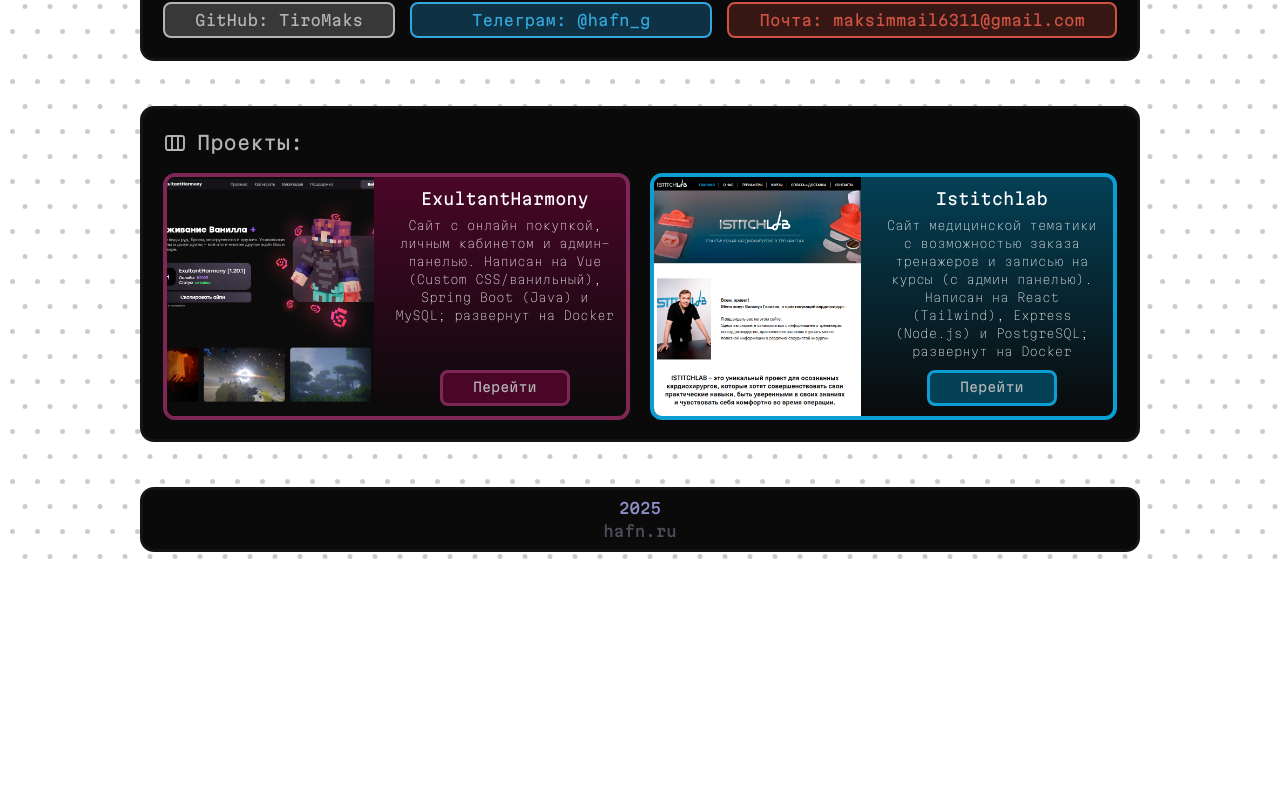
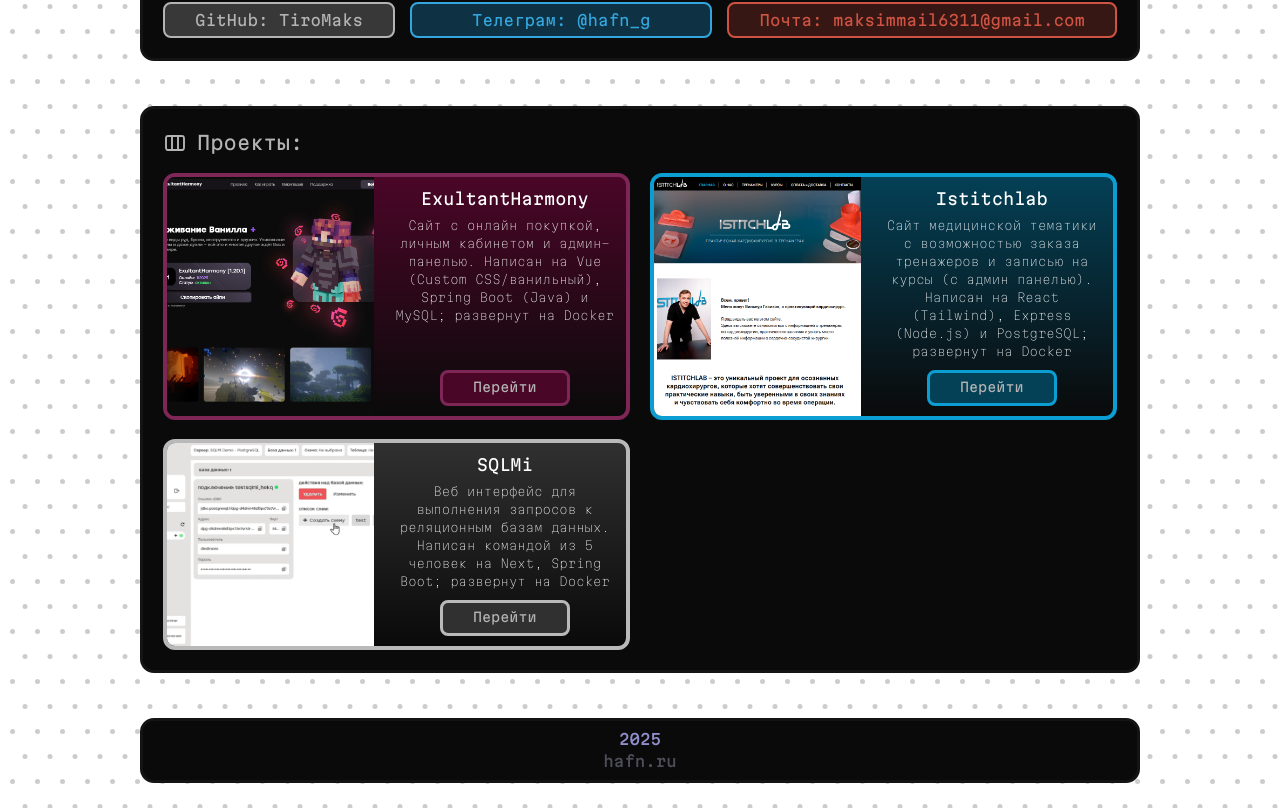
Before and after one commit to TiroMaks/hafn-resume, a Next.js app: page / in a window 1280 px wide. Shown: the part 1331-2139 px from the top of the page. Before the commit the page ends 1908 px from the top, so only its background shows below. Built offline with nearby package versions, Linux system fonts and the light colour scheme.

Commit message:
Add project

```diff
--- a/app/page.tsx
+++ b/app/page.tsx
@@ -222,6 +222,23 @@
               />
               }
             />
+            <MyProject
+              title="SQLMi"
+              description="Веб интерфейс для выполнения запросов к реляционным базам данных. Написан командой из 5 человек на Next, Spring Boot; развернут на Docker"
+              siteUrl="https://github.com/TiroMaks/sqlmi"
+              gradientFrom="#303030"
+              gradientTo="#0A0A0A"
+              borderColor="#B9B9B9"
+              image={
+              <Image
+                src="/images/projects/sqlmi.png"
+                alt="Project image"
+                fill
+                sizes="(max-width: 768px) 100vw, 50vw"
+                className="object-cover"
+              />
+              }
+            />
           </div>
         } titleIcon={
           <Image
```
Also changed, not shown: public/images/projects/sqlmi.png (added).
